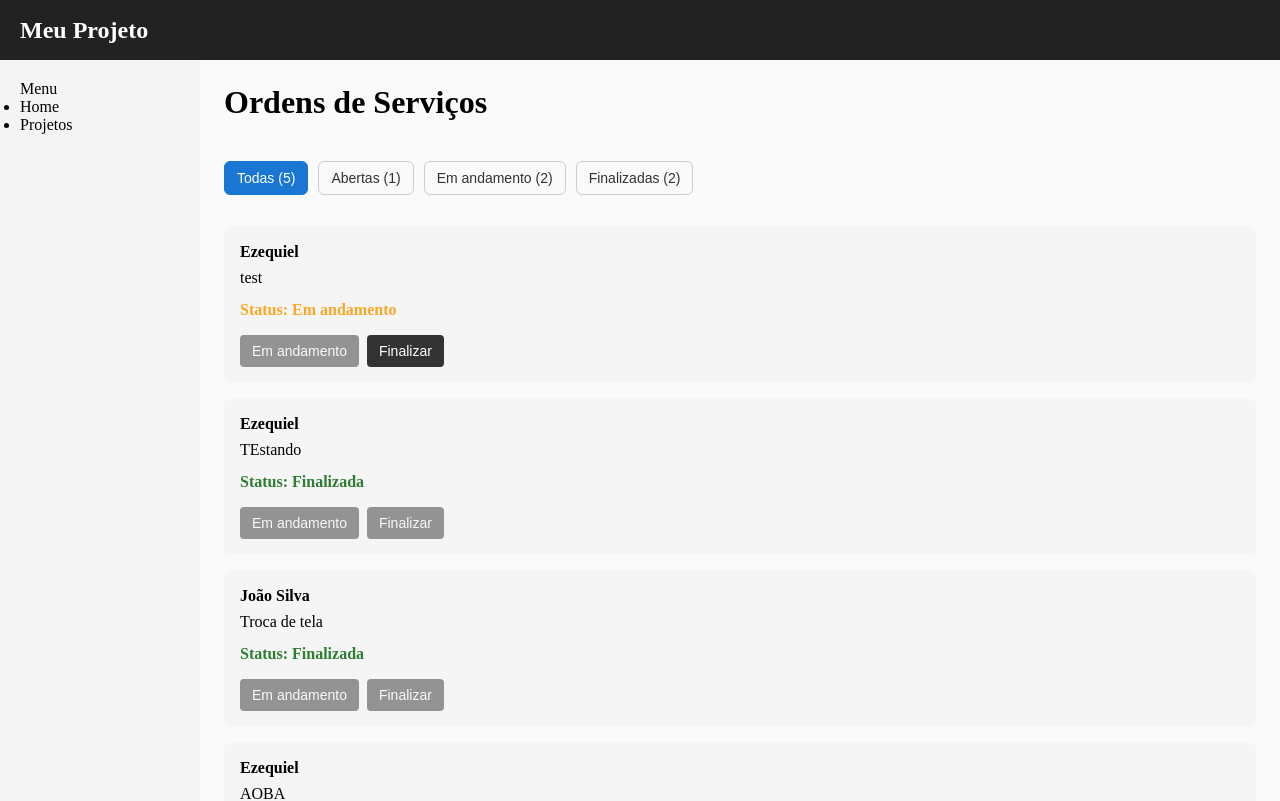
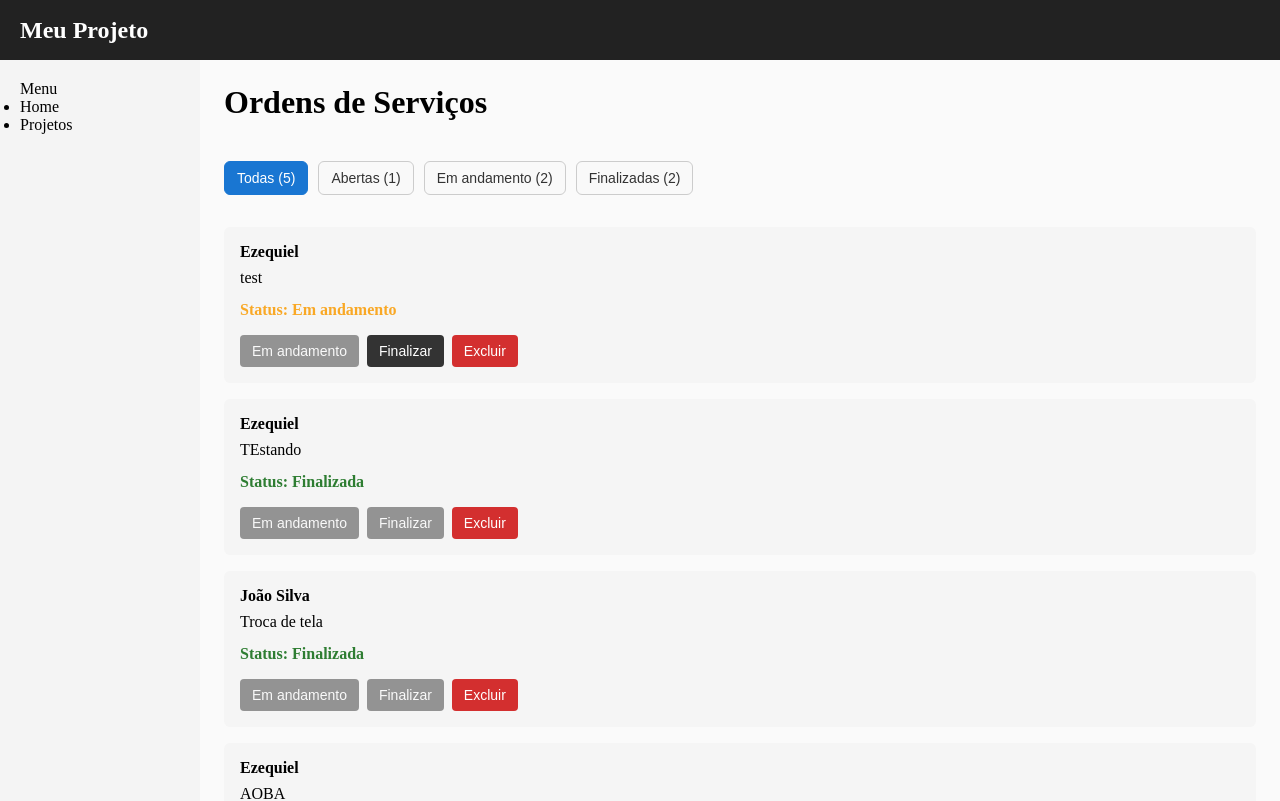
Before and after one commit to Mercesz/sistema-ordens-servico, a React (Vite) app: page /ordens in a window 1280 px wide. Shown: the top 801 px of the page. Built offline with nearby package versions, Linux system fonts and the light colour scheme; data requests are answered from the project's data file; sample sign-in values are in the browser's storage.

Commit message:
feat: filtros persistentes, delete de ordens e melhorias de design

```diff
--- a/src/App.css
+++ b/src/App.css
@@ -117,3 +117,11 @@ form {
     color: #fff;
     border-color: #1976d2;
 }
+
+button.danger {
+    background-color: #D32F2F;
+}
+
+button.danger:hover {
+    background-color: #b71c1c;
+}
--- a/src/pages/Login.jsx
+++ b/src/pages/Login.jsx
@@ -6,7 +6,6 @@ function Login() {
   function handleLogin(e) {
     e.preventDefault();
 
-    // Simulação de login (Dia 2)
     localStorage.setItem("auth", "true");
 
     navigate("/dashboard");
--- a/src/pages/Ordens.jsx
+++ b/src/pages/Ordens.jsx
@@ -9,7 +9,9 @@ function Ordens() {
 
   const [ordens, setOrdens] = useState([]);
 
-  const [filtro, setFiltro] = useState("Todas");
+  const [filtro, setFiltro] = useState(
+    localStorage.getItem("filtroOrdens") || "Todas"
+  );
 
   const totalAbertas = ordens.filter(o => o.status === "Aberta").length;
   const totalAndamento = ordens.filter(o => o.status === "Em andamento").length;
@@ -22,6 +24,9 @@ function Ordens() {
       : ordens.filter(ordem => ordem.status === filtro)
   ).slice().sort((a, b) => b.id - a.id);
 
+  useEffect(() => {
+    localStorage.setItem("filtroOrdens", filtro);
+  }, [filtro]);
 
   useEffect(() => {
     api.get("/ordens")
@@ -43,6 +48,16 @@ function Ordens() {
             : ordem
         )
       );
+    });
+  }
+
+  function handleDelete(id) {
+    const confirmar = window.confirm("Tem certeza que deseja excluir esta ordem?");
+
+    if (!confirmar) return;
+
+    api.delete(`/ordens/${id}`).then(() => {
+      setOrdens(prev => prev.filter(ordem => ordem.id !== id));
     });
   }
 
@@ -102,6 +117,7 @@ function Ordens() {
               </span>
 
               <div className="actions">
+
                 <button
                   onClick={() => handleUpdateStatus(ordem.id, "Em andamento")}
                   disabled={ordem.status !== "Aberta"}
@@ -115,6 +131,13 @@ function Ordens() {
                 >
                   Finalizar
                 </button>
+
+                <button
+                  className="danger"
+                  onClick={() => handleDelete(ordem.id)}>
+                  Excluir
+                </button>
+
               </div>
             </div>
           ))}
```
